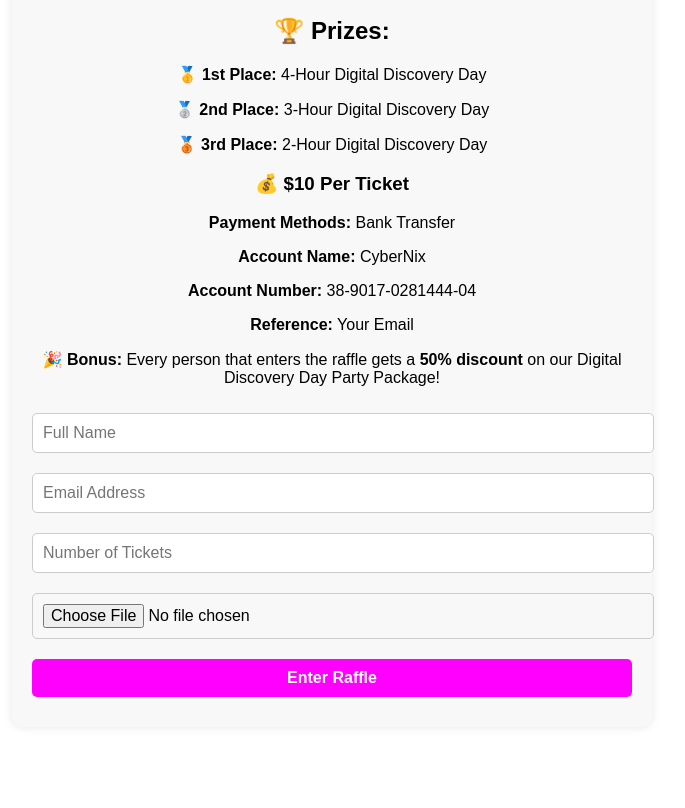
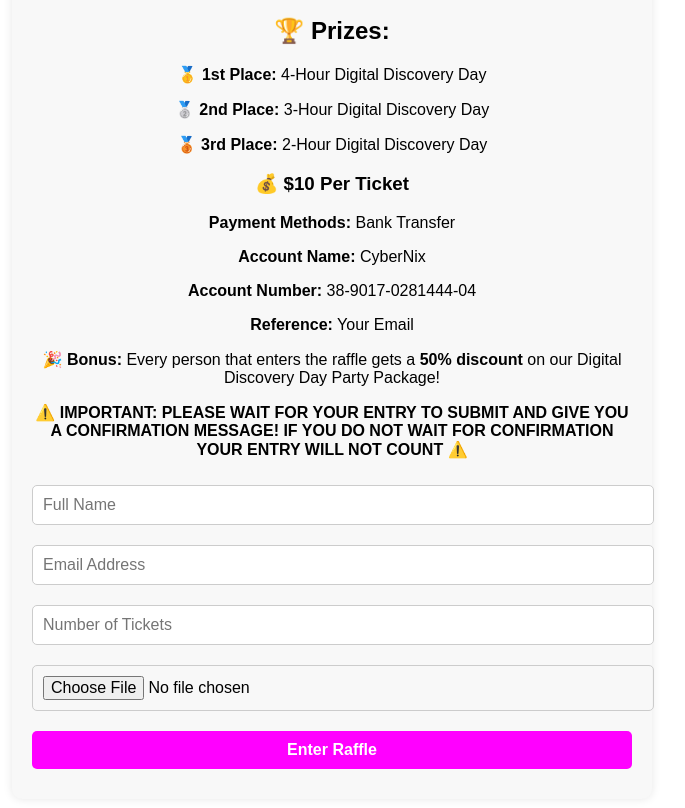
Before and after one commit to cybernixxyfawn/cybernix-raffle, a plain HTML site: page index.html in a window 1280 px wide. Shown: the part 282-1090 px from the top of the page, without its empty margins (308-993 px from the left). Before the commit the page ends 1029 px from the top, so only its background shows below. Drawn offline with Linux system fonts and the light colour scheme.

Commit message:
Update index.html

```diff
--- a/index.html
+++ b/index.html
@@ -69,6 +69,8 @@
 
         <p><strong>🎉 Bonus:</strong> Every person that enters the raffle gets a <strong>50% discount</strong> on our Digital Discovery Day Party Package!</p>
 
+        </p><strong>⚠️ IMPORTANT: PLEASE WAIT FOR YOUR ENTRY TO SUBMIT AND GIVE YOU A CONFIRMATION MESSAGE! IF YOU DO NOT WAIT FOR CONFIRMATION YOUR ENTRY WILL NOT COUNT ⚠️<strong></p>
+
         <form id="raffleForm">
             <input type="text" id="name" placeholder="Full Name" required>
             <input type="email" id="email" placeholder="Email Address" required>
```
